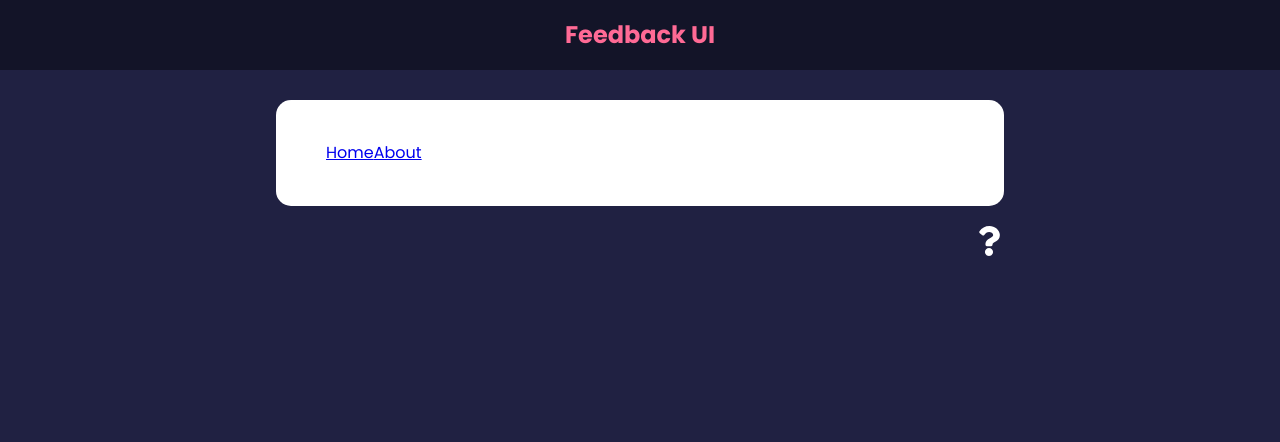
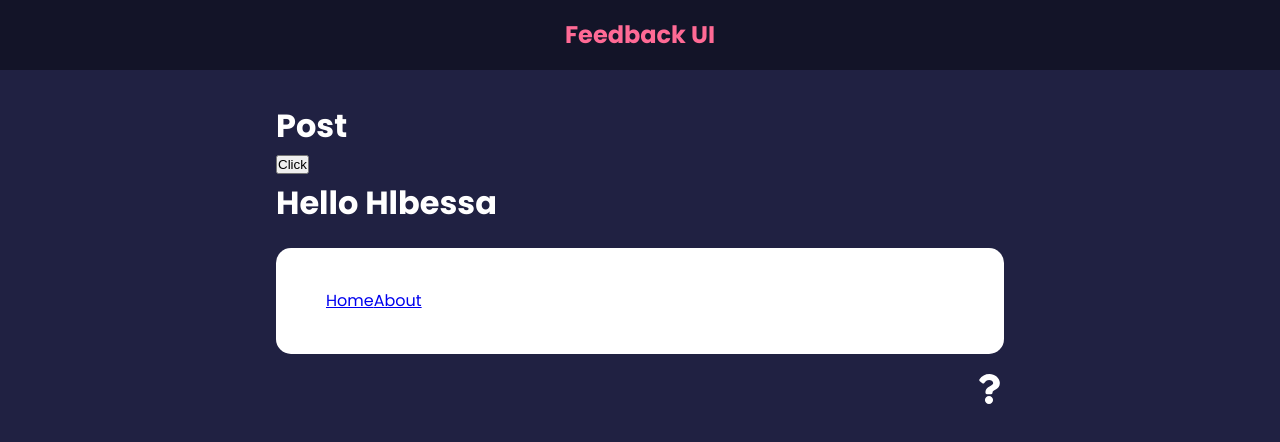
Before and after one commit to AbdElrahmanGbr/feedback-app, a React (Create React App) app: page /post/show in a window 1280 px wide. Shown: the top 442 px of the page. Built offline with nearby package versions, Linux system fonts and the light colour scheme.

Commit message:
Navigate and Nested Routes

```diff
--- a/src/App.js
+++ b/src/App.js
@@ -35,7 +35,7 @@
                 }>
                 </Route>
                 <Route path={'/about'} element={<AboutPage/>}/>
-                <Route path={'/post/:id/:name'} element={<Post/>}/>
+                <Route path={'/post/*'} element={<Post/>}/>
             </Routes>
             <Card>
                 <NavLink to={"/"} activeclassname={"active"}>
--- a/src/components/Post.jsx
+++ b/src/components/Post.jsx
@@ -1,11 +1,22 @@
-import {useParams} from "react-router-dom";
+import {Navigate, useNavigate, Routes, Route} from "react-router-dom";
 
 function Post() {
-    const params = useParams();
+    const status = 200
+    const navigate = useNavigate();
+    const onClick = () => {
+        console.log('Hello');
+        navigate('/about');
+    }
+    if (status === 404) {
+        return <Navigate to={'/notfound'}/>
+    }
     return (
         <div>
-            <h1>Post {params.id}</h1>
-            <h1>Name {params.name}</h1>
+            <h1>Post</h1>
+            <button onClick={onClick}>Click</button>
+            <Routes>
+                <Route path={'show'} element={<h1>Hello Hlbessa</h1>}/>
+            </Routes>
         </div>
     );
 }
```
